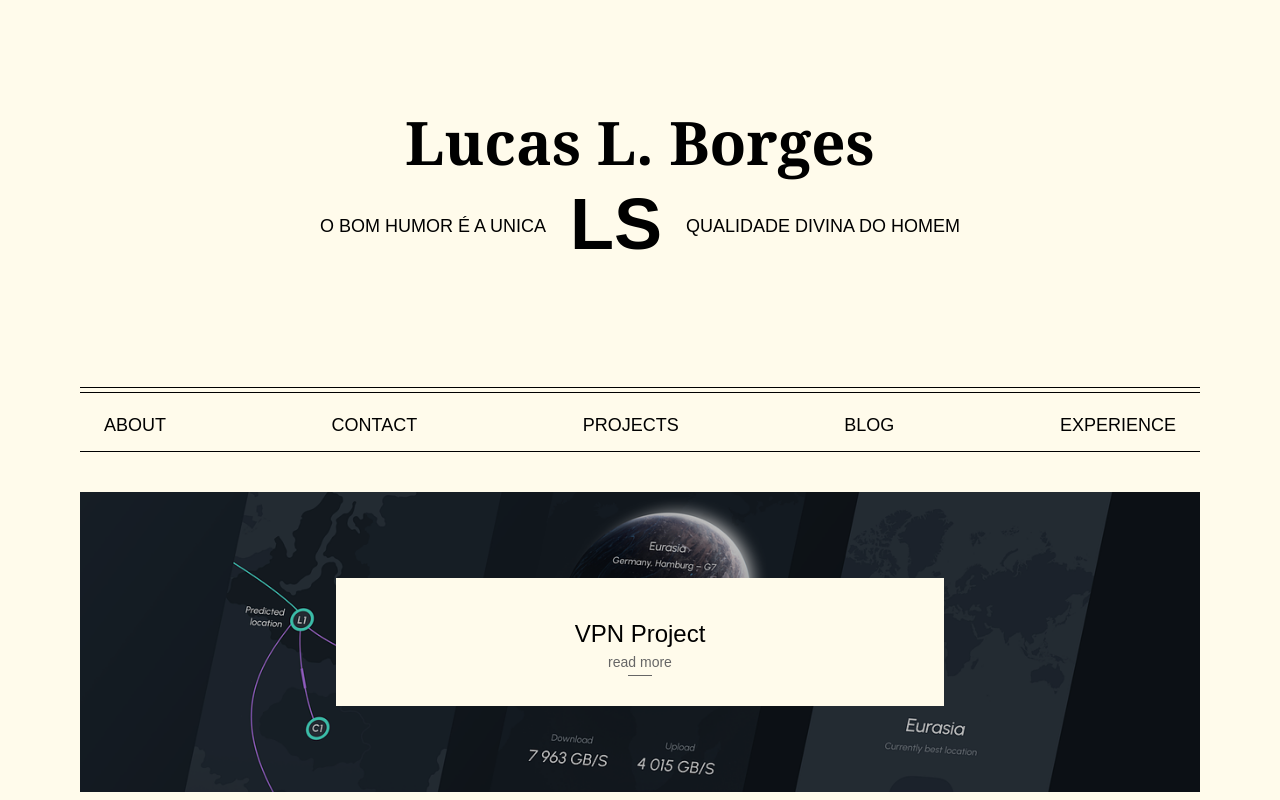
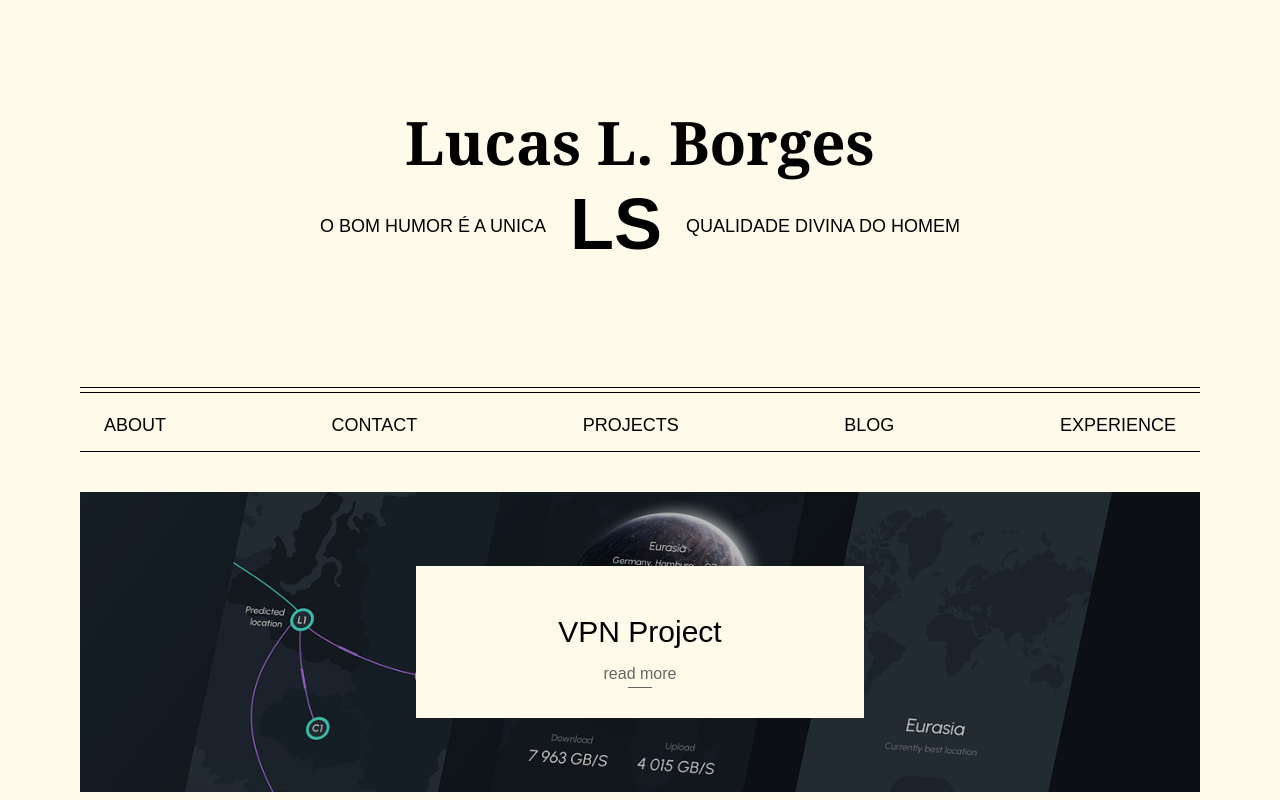
Before and after one commit to L-Lemes/portfolio, a Next.js app: page / in a window 1280 px wide. Built offline with nearby package versions, Linux system fonts and the light colour scheme; a web font is replaced by a local one.

Commit message:
styles: stylized project card in mobile, sm and md versions

```diff
--- a/src/components/ProjectCard.tsx
+++ b/src/components/ProjectCard.tsx
@@ -3,12 +3,12 @@ import Link from "next/link"
 export const ProjectCard = () => {
   return (
     <div className="flex justify-center items-center flex-1 w-full h-full mt-8 bg-featured-image bg-cover bg-center md:mt-12 lg:mt-8 xl:mt-10">
-      <div className="bg-amber-50 w-[50%] text-center box-content px-6 pb-8 pt-10">
-        <p className="text-2xl">VPN Project</p>
+      <div className="bg-amber-50 w-[50%] text-center box-content px-6 pb-8 pt-10 sm:box-border md:w-[40%] md:pb-10 md:pt-12">
+        <p className="text-2xl md:text-3xl md:mb-1">VPN Project</p>
         <Link
           href="/projects"
-          className="relative text-sm text-[#666]
-          after:absolute after:-bottom-[6px] after:left-1/2 after:-translate-x-1/2 after:block after:w-6 after:h-[0.75px] after:bg-[#666]"
+          className="relative text-sm text-[#666] md:text-base
+          after:absolute after:-bottom-[0.375rem] after:left-1/2 after:-translate-x-1/2 after:block after:w-6 after:h-[0.75px] after:bg-[#666] md:-bottom-2 md:w-8"
         >
           read more
         </Link>
--- /dev/null
+++ b/src/pages/projects/index.tsx
@@ -0,0 +1,5 @@
+export default function Projects() {
+  return (
+    <h1>Projects</h1>
+  )
+}
```
